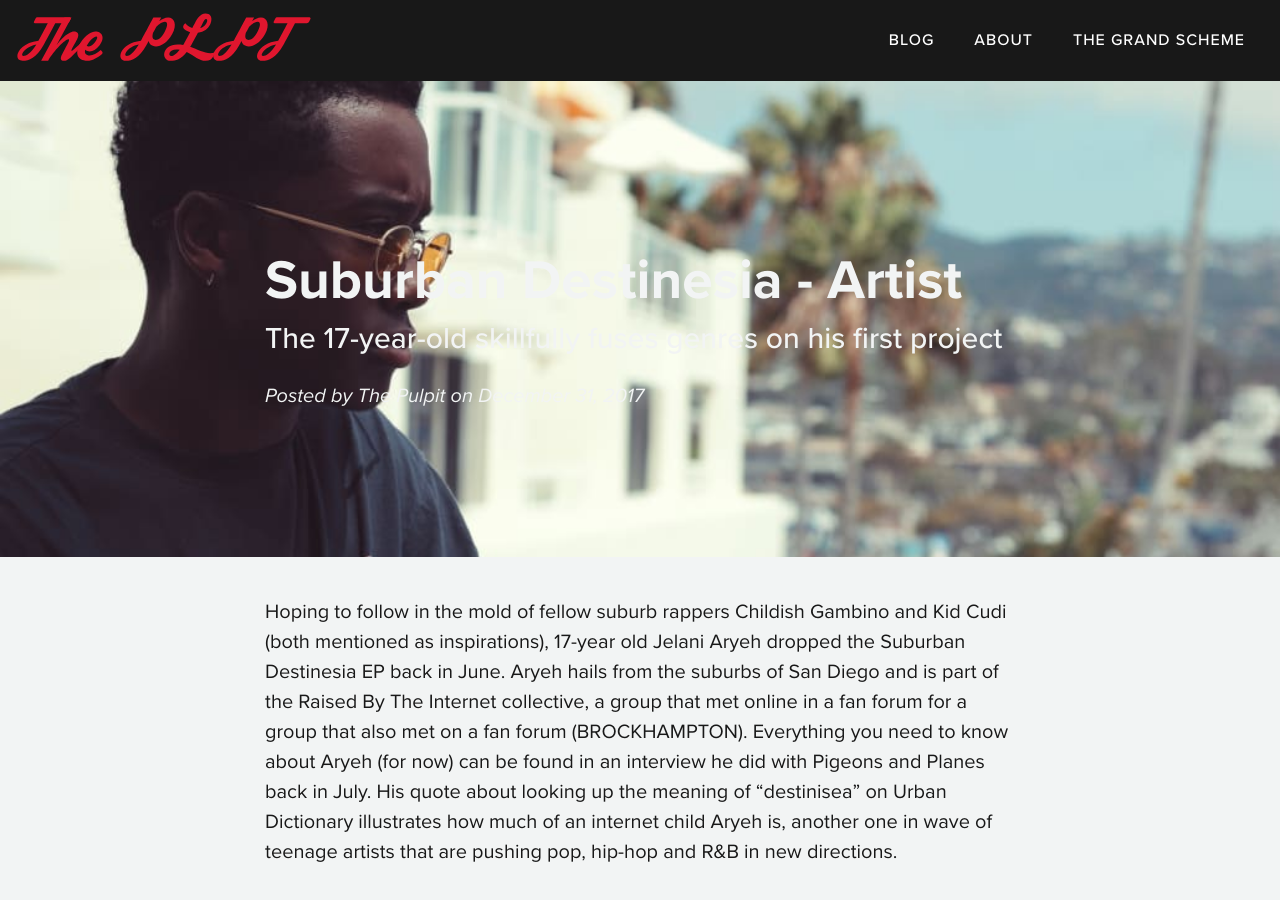
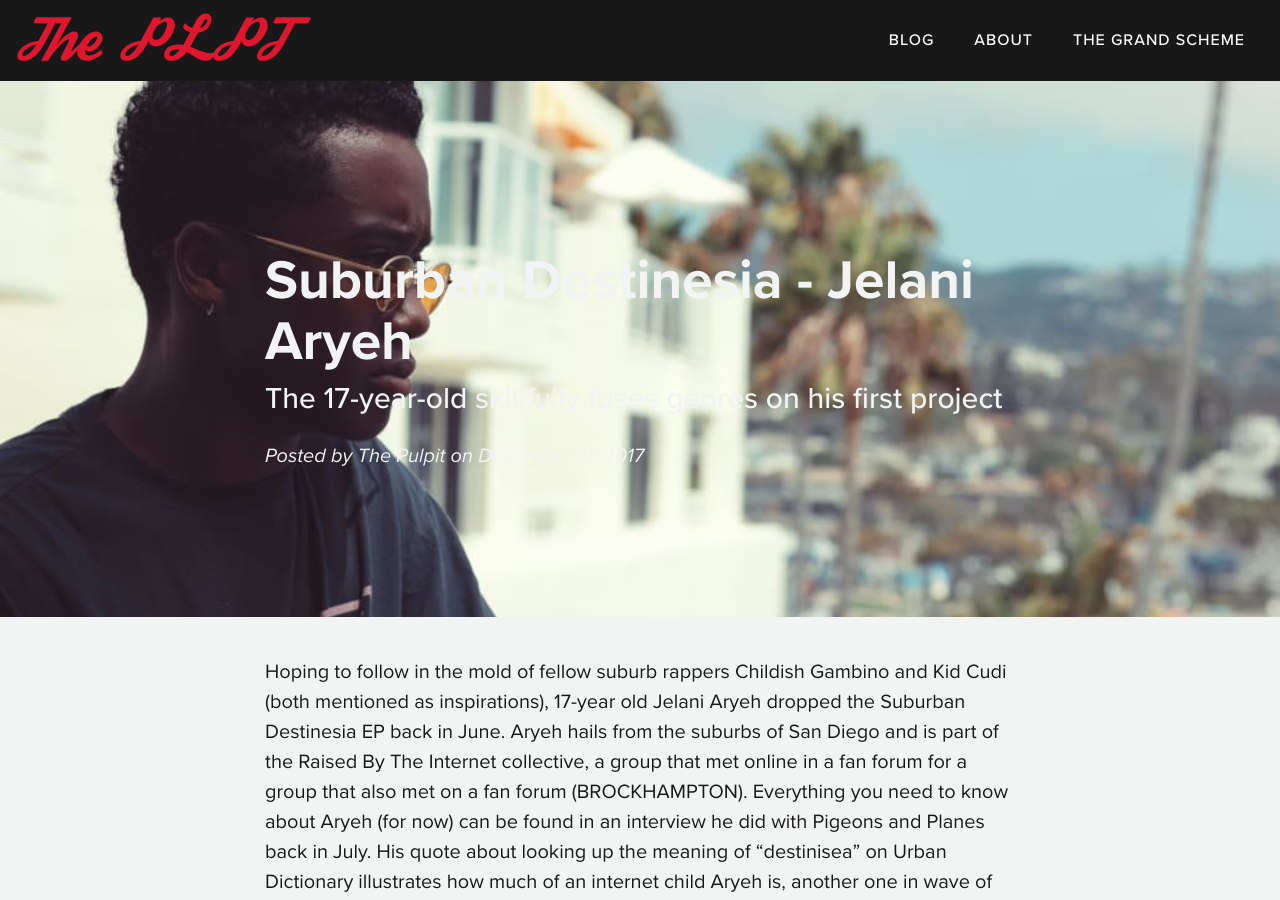
Before and after one commit to thepulpit/thepulpit.github.io, a Jekyll site: the page built from _posts/2017-12-31-Suburban-Destinesia.md, in a window 1280 px wide and 900 px high. Built offline with Jekyll 4.4.1, drawn with Linux system fonts in a browser that asks for light colours; nearby versions of some CDN libraries.

Commit message:
Update 2017-12-31-Suburban-Destinesia.md

```diff
--- a/_posts/2017-12-31-Suburban-Destinesia.md
+++ b/_posts/2017-12-31-Suburban-Destinesia.md
@@ -3,7 +3,7 @@ published: true
 header-img: img/suburbanheader.jpg
 layout: post
 date: 2017-12-31T00:00:00.000Z
-title: Suburban Destinesia - Artist
+title: Suburban Destinesia - Jelani Aryeh
 subtitle: The 17-year-old skillfully fuses genres on his first project
 categories: albums
 thumbnail: /img/thumbnail/suburbanthumb.jpg
```
